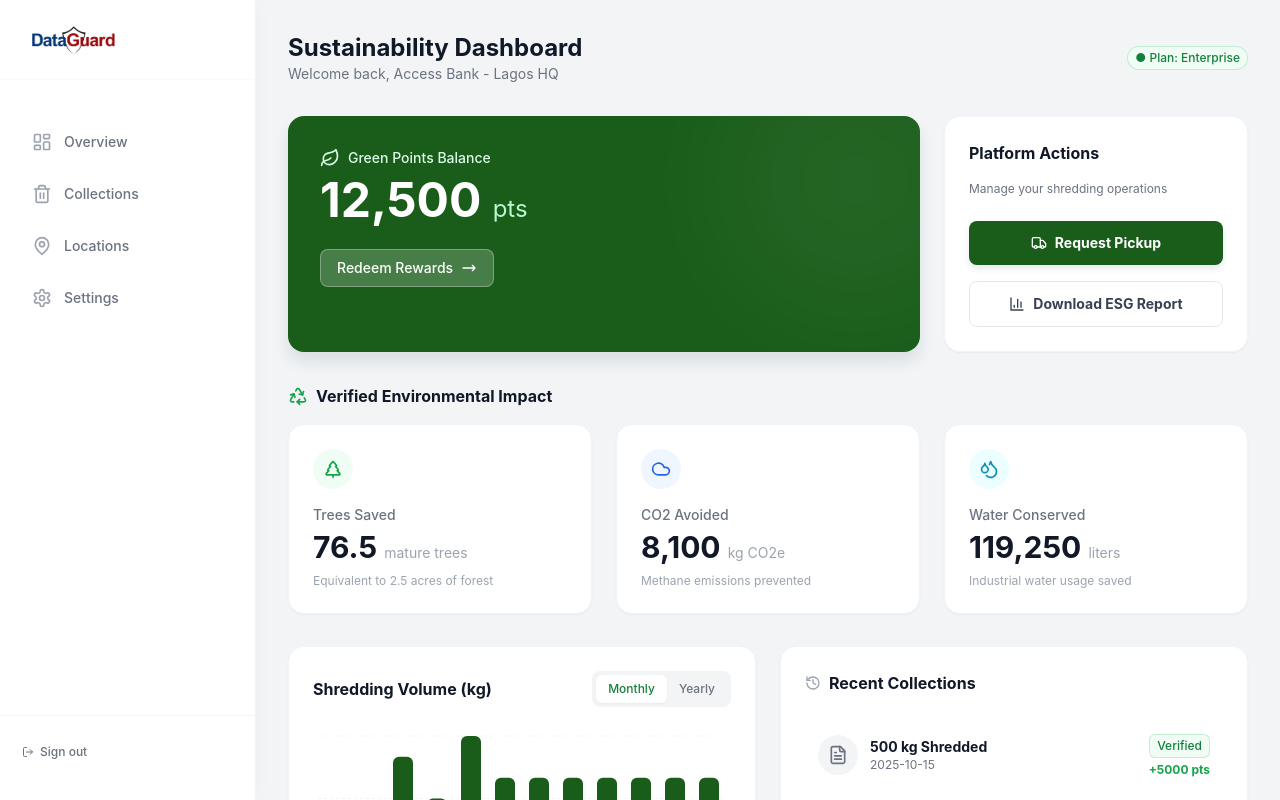
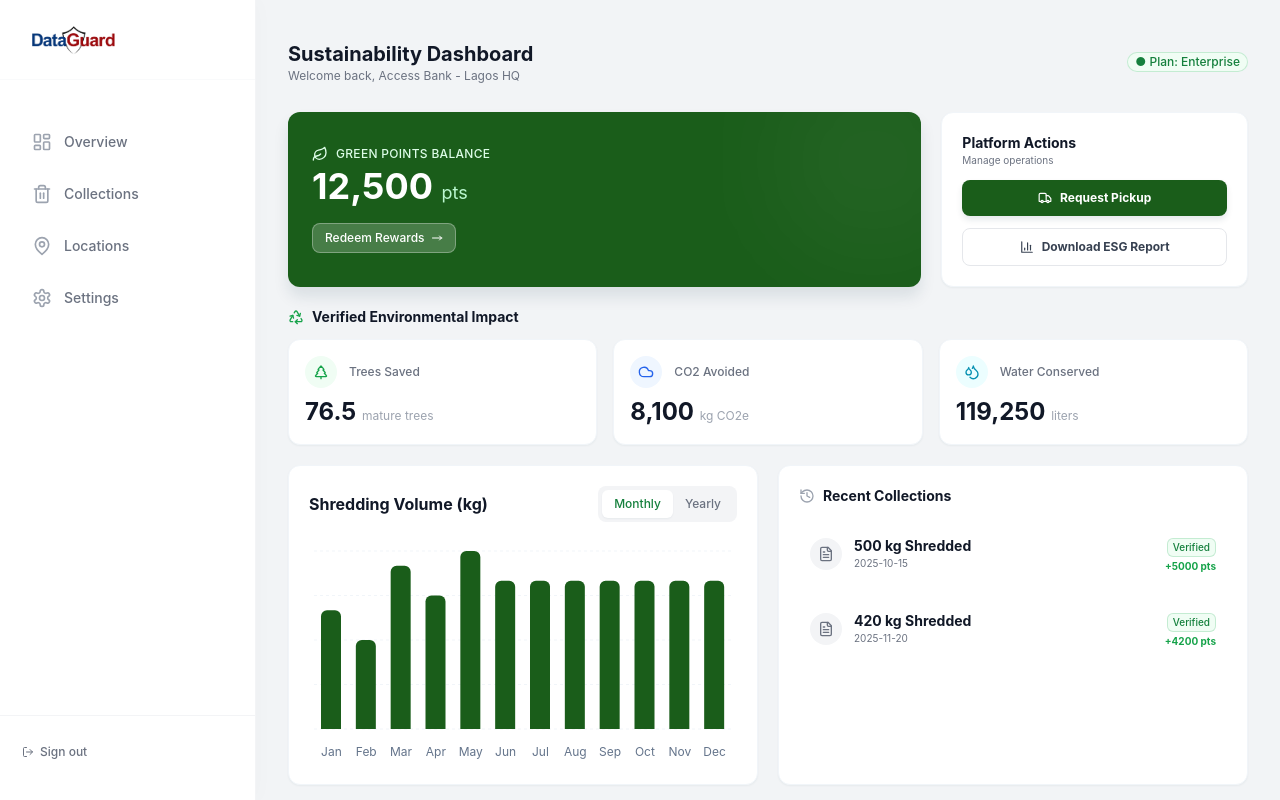
Before and after one commit to savebiz/ShredIT, a Next.js app: page /dashboard in a window 1280 px wide. Shown: the top 800 px of the page. Built offline with nearby package versions, Linux system fonts and the light colour scheme; no server answers.

Commit message:
style: Optimize Dashboard Layout for One-Page Fit (Retry)

```diff
--- a/app/dashboard/page.tsx
+++ b/app/dashboard/page.tsx
@@ -5,50 +5,54 @@ import ShreddingChart from './components/ShreddingChart';
 
 export default function DashboardPage() {
     return (
-        <div className="space-y-8">
-            <div className="flex justify-between items-center">
+        <div className="space-y-5">
+            <div className="flex justify-between items-center py-2">
                 <div>
-                    <h1 className="text-2xl font-bold text-gray-900">Sustainability Dashboard</h1>
-                    <p className="text-sm text-gray-500">Welcome back, Access Bank - Lagos HQ</p>
+                    <h1 className="text-xl font-bold text-gray-900">Sustainability Dashboard</h1>
+                    <p className="text-xs text-gray-500">Welcome back, Access Bank - Lagos HQ</p>
                 </div>
                 <div className="flex items-center gap-2">
-                    <span className="inline-flex items-center rounded-full bg-green-50 px-2 py-1 text-xs font-medium text-green-700 ring-1 ring-inset ring-green-600/20">
+                    <span className="inline-flex items-center rounded-full bg-green-50 px-2 py-0.5 text-xs font-medium text-green-700 ring-1 ring-inset ring-green-600/20">
                         ● Plan: Enterprise
                     </span>
                 </div>
             </div>
 
             {/* Hero Section & Actions */}
-            <div className="grid grid-cols-1 lg:grid-cols-3 gap-6">
+            <div className="grid grid-cols-1 lg:grid-cols-3 gap-5">
                 {/* Green Points Balance - Spans 2 cols */}
-                <div className="lg:col-span-2 bg-[#1a5d1a] rounded-2xl p-8 text-white shadow-lg relative overflow-hidden">
-                    <div className="absolute top-0 right-0 p-32 bg-white/5 rounded-full blur-3xl -mr-16 -mt-16"></div>
+                <div className="lg:col-span-2 bg-[#1a5d1a] rounded-xl p-6 text-white shadow-lg relative overflow-hidden flex flex-col justify-center">
+                    <div className="absolute top-0 right-0 p-24 bg-white/5 rounded-full blur-3xl -mr-12 -mt-12"></div>
                     <div className="relative z-10">
-                        <div className="flex items-center gap-2 mb-2 text-green-100">
-                            <Leaf className="h-5 w-5" />
-                            <span className="text-sm font-medium">Green Points Balance</span>
+                        <div className="flex items-center gap-2 mb-1 text-green-100">
+                            <Leaf className="h-4 w-4" />
+                            <span className="text-xs font-medium uppercase tracking-wide">Green Points Balance</span>
                         </div>
-                        <div className="text-5xl font-bold mb-6">12,500 <span className="text-2xl font-normal text-green-200">pts</span></div>
+                        <div className="flex items-end gap-4 mb-4">
+                            <div className="text-4xl font-bold">12,500 <span className="text-lg font-normal text-green-200">pts</span></div>
+                        </div>
 
-                        <button className="bg-white/20 hover:bg-white/30 text-white border border-white/30 px-4 py-2 rounded-lg text-sm font-medium transition-colors flex items-center gap-2">
+                        <button className="bg-white/20 hover:bg-white/30 text-white border border-white/30 px-3 py-1.5 rounded-lg text-xs font-medium transition-colors flex items-center gap-1.5 w-fit">
                             Redeem Rewards
-                            <svg className="w-4 h-4" fill="none" stroke="currentColor" viewBox="0 0 24 24"><path strokeLinecap="round" strokeLinejoin="round" strokeWidth="2" d="M17 8l4 4m0 0l-4 4m4-4H3"></path></svg>
+                            <svg className="w-3 h-3" fill="none" stroke="currentColor" viewBox="0 0 24 24"><path strokeLinecap="round" strokeLinejoin="round" strokeWidth="2" d="M17 8l4 4m0 0l-4 4m4-4H3"></path></svg>
                         </button>
                     </div>
                 </div>
 
                 {/* Platform Actions */}
-                <div className="bg-white rounded-2xl p-6 shadow-sm border border-slate-100 flex flex-col justify-center gap-4">
-                    <h3 className="font-bold text-gray-900">Platform Actions</h3>
-                    <p className="text-xs text-gray-500 mb-2">Manage your shredding operations</p>
+                <div className="bg-white rounded-xl p-5 shadow-sm border border-slate-100 flex flex-col justify-center gap-3">
+                    <div>
+                        <h3 className="font-bold text-gray-900 text-sm">Platform Actions</h3>
+                        <p className="text-[10px] text-gray-500">Manage operations</p>
+                    </div>
 
-                    <button className="w-full bg-[#1a5d1a] hover:bg-[#144a14] text-white py-3 rounded-lg font-bold text-sm shadow-md transition-all flex items-center justify-center gap-2">
-                        <Truck className="h-4 w-4" />
+                    <button className="w-full bg-[#1a5d1a] hover:bg-[#144a14] text-white py-2.5 rounded-lg font-bold text-xs shadow-md transition-all flex items-center justify-center gap-2">
+                        <Truck className="h-3.5 w-3.5" />
                         Request Pickup
                     </button>
 
-                    <button className="w-full bg-white border border-gray-200 hover:bg-gray-50 text-gray-700 py-3 rounded-lg font-bold text-sm transition-all flex items-center justify-center gap-2">
-                        <BarChart3 className="h-4 w-4" />
+                    <button className="w-full bg-white border border-gray-200 hover:bg-gray-50 text-gray-700 py-2.5 rounded-lg font-bold text-xs transition-all flex items-center justify-center gap-2">
+                        <BarChart3 className="h-3.5 w-3.5" />
                         Download ESG Report
                     </button>
                 </div>
@@ -56,83 +60,86 @@ export default function DashboardPage() {
 
             {/* Verified Environmental Impact */}
             <div>
-                <h3 className="font-bold text-gray-900 mb-4 flex items-center gap-2">
-                    <Recycle className="h-5 w-5 text-green-600" />
+                <h3 className="font-bold text-gray-900 mb-3 flex items-center gap-2 text-sm">
+                    <Recycle className="h-4 w-4 text-green-600" />
                     Verified Environmental Impact
                 </h3>
-                <div className="grid grid-cols-1 md:grid-cols-3 gap-6">
-                    <div className="bg-white p-6 rounded-2xl border border-slate-100 shadow-sm hover:shadow-md transition-shadow">
-                        <div className="w-10 h-10 bg-green-50 rounded-full flex items-center justify-center mb-4">
-                            <TreePine className="h-5 w-5 text-green-600" />
+                <div className="grid grid-cols-1 md:grid-cols-3 gap-4">
+                    <div className="bg-white p-4 rounded-xl border border-slate-100 shadow-sm hover:shadow-md transition-shadow">
+                        <div className="flex items-center gap-3 mb-2">
+                            <div className="w-8 h-8 bg-green-50 rounded-full flex items-center justify-center">
+                                <TreePine className="h-4 w-4 text-green-600" />
+                            </div>
+                            <p className="text-xs text-gray-500 font-medium">Trees Saved</p>
                         </div>
-                        <p className="text-sm text-gray-500 font-medium">Trees Saved</p>
-                        <p className="text-3xl font-bold text-gray-900 mt-1">76.5 <span className="text-sm font-normal text-gray-400">mature trees</span></p>
-                        <p className="text-xs text-gray-400 mt-2">Equivalent to 2.5 acres of forest</p>
+                        <p className="text-2xl font-bold text-gray-900">76.5 <span className="text-xs font-normal text-gray-400">mature trees</span></p>
                     </div>
 
-                    <div className="bg-white p-6 rounded-2xl border border-slate-100 shadow-sm hover:shadow-md transition-shadow">
-                        <div className="w-10 h-10 bg-blue-50 rounded-full flex items-center justify-center mb-4">
-                            <Cloud className="h-5 w-5 text-blue-600" />
+                    <div className="bg-white p-4 rounded-xl border border-slate-100 shadow-sm hover:shadow-md transition-shadow">
+                        <div className="flex items-center gap-3 mb-2">
+                            <div className="w-8 h-8 bg-blue-50 rounded-full flex items-center justify-center">
+                                <Cloud className="h-4 w-4 text-blue-600" />
+                            </div>
+                            <p className="text-xs text-gray-500 font-medium">CO2 Avoided</p>
                         </div>
-                        <p className="text-sm text-gray-500 font-medium">CO2 Avoided</p>
-                        <p className="text-3xl font-bold text-gray-900 mt-1">8,100 <span className="text-sm font-normal text-gray-400">kg CO2e</span></p>
-                        <p className="text-xs text-gray-400 mt-2">Methane emissions prevented</p>
+                        <p className="text-2xl font-bold text-gray-900">8,100 <span className="text-xs font-normal text-gray-400">kg CO2e</span></p>
                     </div>
 
-                    <div className="bg-white p-6 rounded-2xl border border-slate-100 shadow-sm hover:shadow-md transition-shadow">
-                        <div className="w-10 h-10 bg-cyan-50 rounded-full flex items-center justify-center mb-4">
-                            <Droplets className="h-5 w-5 text-cyan-600" />
+                    <div className="bg-white p-4 rounded-xl border border-slate-100 shadow-sm hover:shadow-md transition-shadow">
+                        <div className="flex items-center gap-3 mb-2">
+                            <div className="w-8 h-8 bg-cyan-50 rounded-full flex items-center justify-center">
+                                <Droplets className="h-4 w-4 text-cyan-600" />
+                            </div>
+                            <p className="text-xs text-gray-500 font-medium">Water Conserved</p>
                         </div>
-                        <p className="text-sm text-gray-500 font-medium">Water Conserved</p>
-                        <p className="text-3xl font-bold text-gray-900 mt-1">119,250 <span className="text-sm font-normal text-gray-400">liters</span></p>
-                        <p className="text-xs text-gray-400 mt-2">Industrial water usage saved</p>
+                        <p className="text-2xl font-bold text-gray-900">119,250 <span className="text-xs font-normal text-gray-400">liters</span></p>
                     </div>
                 </div>
             </div>
 
             {/* Bottom Section: Charts & Recent Activity */}
-            <div className="grid grid-cols-1 lg:grid-cols-2 gap-6">
+            <div className="grid grid-cols-1 lg:grid-cols-2 gap-5 pb-4">
                 {/* Shredding Volume Chart */}
-                <div className="bg-white rounded-2xl p-6 border border-slate-100 shadow-sm min-h-[400px]">
+                <div className="bg-white rounded-xl p-5 border border-slate-100 shadow-sm h-[320px]">
                     <ShreddingChart />
                 </div>
 
                 {/* Recent Collections */}
-                <div className="bg-white rounded-2xl p-6 border border-slate-100 shadow-sm">
-                    <h3 className="font-bold text-gray-900 mb-6 flex items-center gap-2">
+                <div className="bg-white rounded-xl p-5 border border-slate-100 shadow-sm h-[320px] overflow-hidden flex flex-col">
+                    <h3 className="font-bold text-gray-900 mb-4 flex items-center gap-2 text-sm">
                         <History className="h-4 w-4 text-gray-400" />
                         Recent Collections
                     </h3>
-                    <div className="space-y-4">
-                        <div className="flex items-center justify-between p-3 hover:bg-gray-50 rounded-lg transition-colors border border-transparent hover:border-gray-100 cursor-pointer">
+                    <div className="space-y-3 overflow-y-auto">
+                        <div className="flex items-center justify-between p-2.5 hover:bg-gray-50 rounded-lg transition-colors border border-transparent hover:border-gray-100 cursor-pointer">
                             <div className="flex items-center gap-3">
-                                <div className="h-10 w-10 rounded-full bg-gray-100 flex items-center justify-center">
-                                    <FileText className="h-5 w-5 text-gray-500" />
+                                <div className="h-8 w-8 rounded-full bg-gray-100 flex items-center justify-center">
+                                    <FileText className="h-4 w-4 text-gray-500" />
                                 </div>
                                 <div>
                                     <p className="text-sm font-bold text-gray-900">500 kg Shredded</p>
-                                    <p className="text-xs text-gray-500">2025-10-15</p>
+                                    <p className="text-[10px] text-gray-500">2025-10-15</p>
                                 </div>
                             </div>
                             <div className="text-right">
-                                <span className="inline-flex items-center rounded-md bg-green-50 px-2 py-1 text-xs font-medium text-green-700 ring-1 ring-inset ring-green-600/20">Verified</span>
-                                <p className="text-xs font-bold text-green-600 mt-1">+5000 pts</p>
+                                <span className="inline-flex items-center rounded-md bg-green-50 px-1.5 py-0.5 text-[10px] font-medium text-green-700 ring-1 ring-inset ring-green-600/20">Verified</span>
+                                <p className="text-[10px] font-bold text-green-600 mt-0.5">+5000 pts</p>
                             </div>
                         </div>
 
-                        <div className="flex items-center justify-between p-3 hover:bg-gray-50 rounded-lg transition-colors border border-transparent hover:border-gray-100 cursor-pointer">
+                        <div className="flex items-center justify-between p-2.5 hover:bg-gray-50 rounded-lg transition-colors border border-transparent hover:border-gray-100 cursor-pointer">
                             <div className="flex items-center gap-3">
-                                <div className="h-10 w-10 rounded-full bg-gray-100 flex items-center justify-center">
-                                    <FileText className="h-5 w-5 text-gray-500" />
+                                <div className="h-8 w-8 rounded-full bg-gray-100 flex items-center justify-center">
+                                    <FileText className="h-4 w-4 text-gray-500" />
                                 </div>
                                 <div>
                                     <p className="text-sm font-bold text-gray-900">420 kg Shredded</p>
-                                    <p className="text-xs text-gray-500">2025-11-20</p>
+                                    <p className="text-[10px] text-gray-500">2025-11-20</p>
                                 </div>
                             </div>
                             <div className="text-right">
-                                <span className="inline-flex items-center rounded-md bg-green-50 px-2 py-1 text-xs font-medium text-green-700 ring-1 ring-inset ring-green-600/20">Verified</span>
-                                <p className="text-xs font-bold text-green-600 mt-1">+4200 pts</p>
+                                <span className="inline-flex items-center rounded-md bg-green-50 px-1.5 py-0.5 text-[10px] font-medium text-green-700 ring-1 ring-inset ring-green-600/20">Verified</span>
+                                <p className="text-[10px] font-bold text-green-600 mt-0.5">+4200 pts</p>
                             </div>
                         </div>
                     </div>
```
